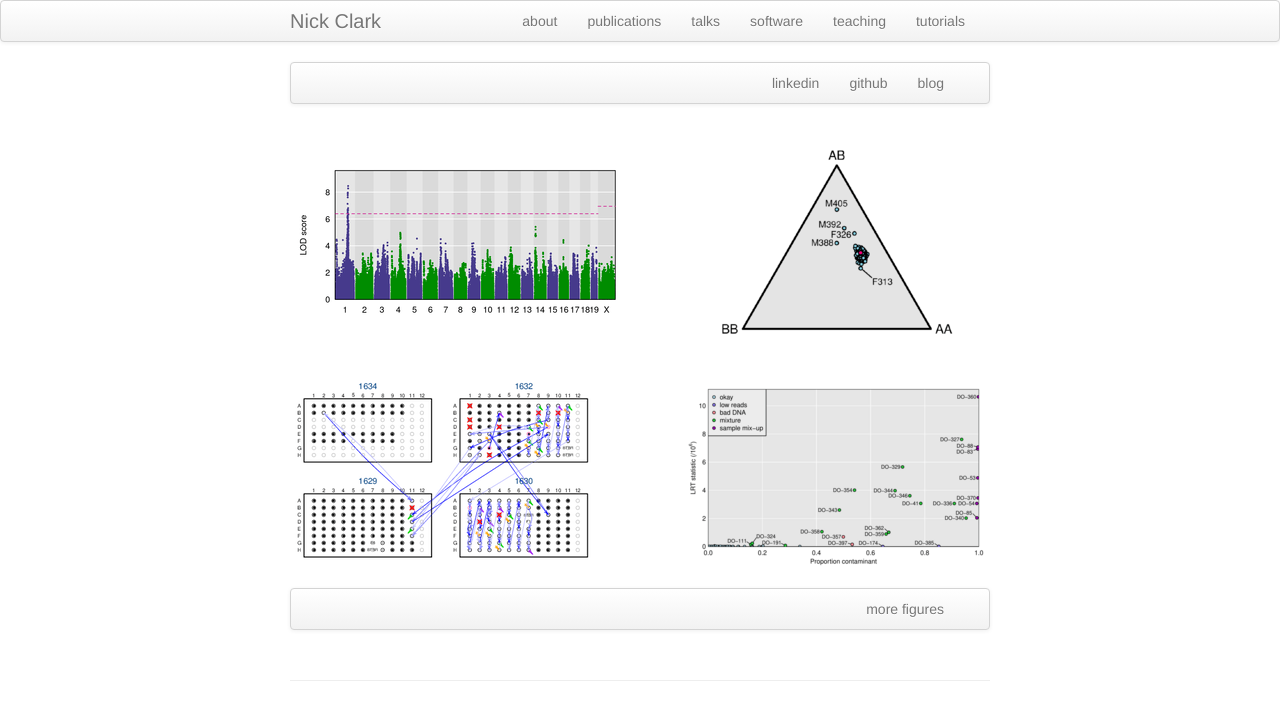
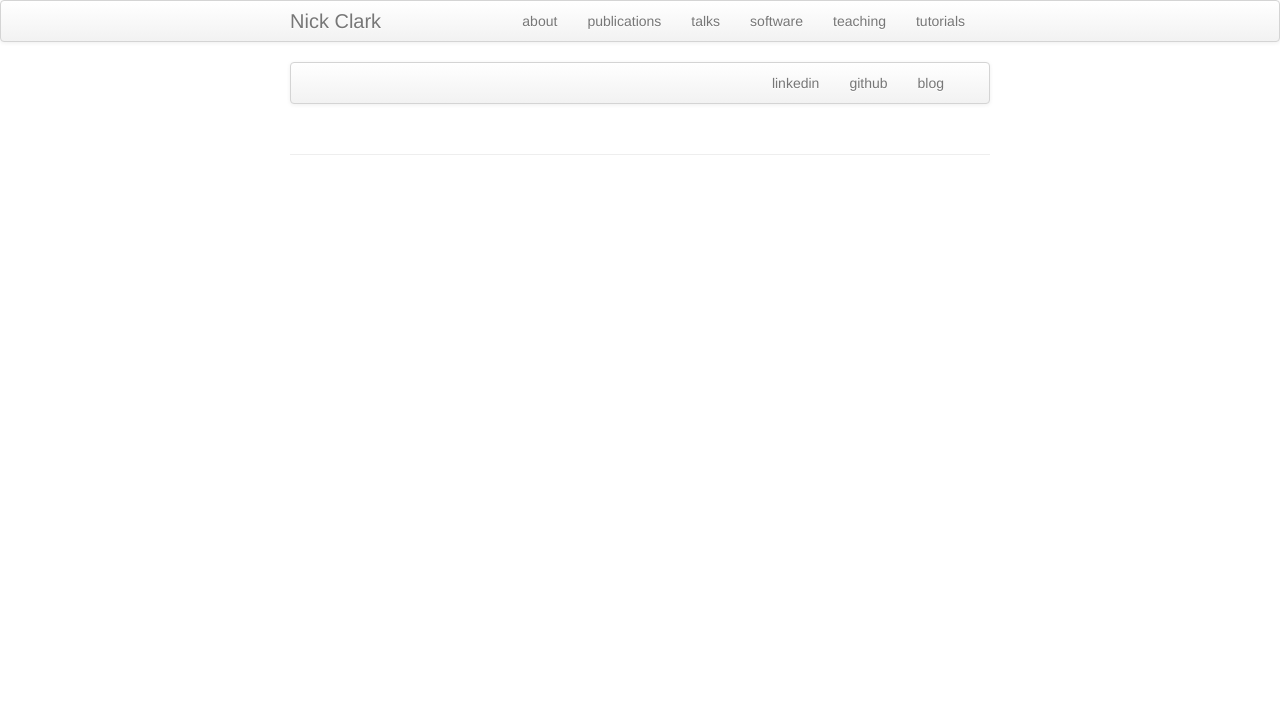
Before and after one commit to batterylake/batterylake.github.io, a Jekyll site: the page built from index.md, in a window 1280 px wide. Shown: the top 720 px of the page. Built offline with Jekyll 4.4.1, drawn with Linux system fonts in a browser that asks for light colours.

Commit message:
Update index.md

```diff
--- a/index.md
+++ b/index.md
@@ -13,39 +13,3 @@ description: Data Science | AI Alignment | Notre Dame
       </ul>
   </div>
 </div>
-
-<table class="wide">
-<tr>
-  <td class="left">
-    <a href="publpics/rqtl2_fig1.html">
-        <img src="publpics/rqtl2_fig1c.png" alt="Broman et al. (2019) Fig 1c" title="Broman et al. (2019) Fig 1c"/>
-    </a>
-  </td>
-  <td class="right">
-    <a href="publpics/mppdiag_fig4.html">
-        <img src="publpics/mppdiag_fig4.png" alt="Broman et
-        al. (2019) Fig 4" title="Broman et al. (2019) Fig 4"/>
-    </a>
-  </td>
-</tr>
-<tr>
-  <td class="left">
-    <a href="publpics/samplemixups_fig7.html">
-        <img src="publpics/samplemixups_fig7.png" alt="Broman et al. (2015) Fig 7" title="Broman et al. (2015) Fig 7"/>
-    </a>
-  </td>
-  <td class="right">
-    <a href="publpics/mbmixups_fig3.html">
-        <img src="publpics/mbmixups_fig3.png" alt="Lobo et al. (2021) Fig 3" title="Lobo et al. (2021) Fig 3"/>
-    </a>
-  </td>
-</tr>
-</table>
-
-<div class="navbar">
-  <div class="navbar-inner">
-      <ul class="nav">
-          <li><a href="morefigs.html">more figures</a></li>
-      </ul>
-  </div>
-</div>
```
